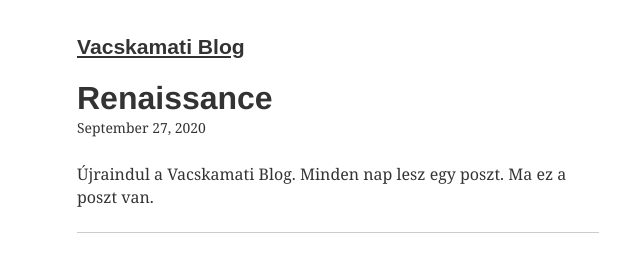
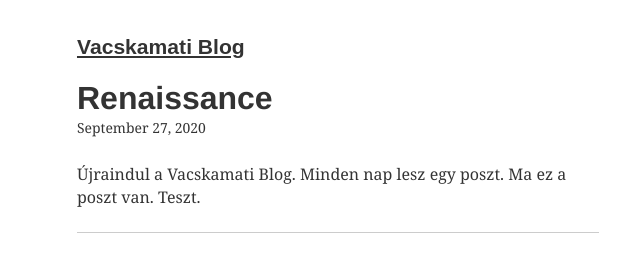
Before and after one commit to sarimarton/vacskamati.hu, a Gatsby site: page /2020-09-17-Renaissance/ in a window 1280 px wide. Shown: the top 254 px of the page, 302-942 px from the left. Built offline with nearby package versions, Linux system fonts and the light colour scheme; Gatsby itself is replaced by a stand-in of ours; some packages are replaced by stand-ins of ours; what typography-theme-wordpress-2010 would draw is missing.

Commit message:
Update index.md

```diff
--- a/content/blog/2020-09-17-Renaissance/index.md
+++ b/content/blog/2020-09-17-Renaissance/index.md
@@ -3,4 +3,4 @@ title: Renaissance
 date: "2020-09-27T23:00:00.000Z"
 ---
 
-Újraindul a Vacskamati Blog. Minden nap lesz egy poszt. Ma ez a poszt van.
+Újraindul a Vacskamati Blog. Minden nap lesz egy poszt. Ma ez a poszt van. Teszt.
```
